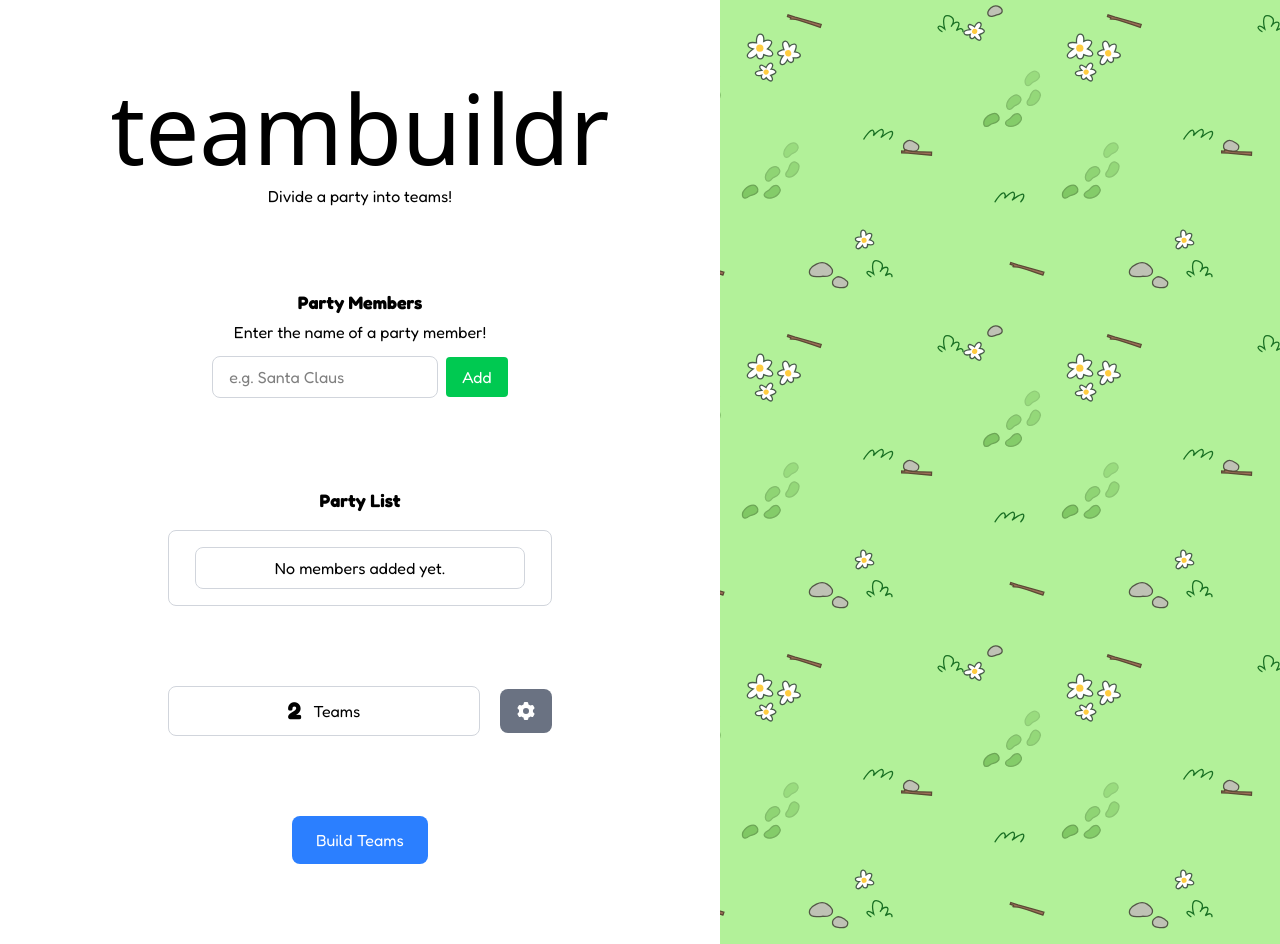
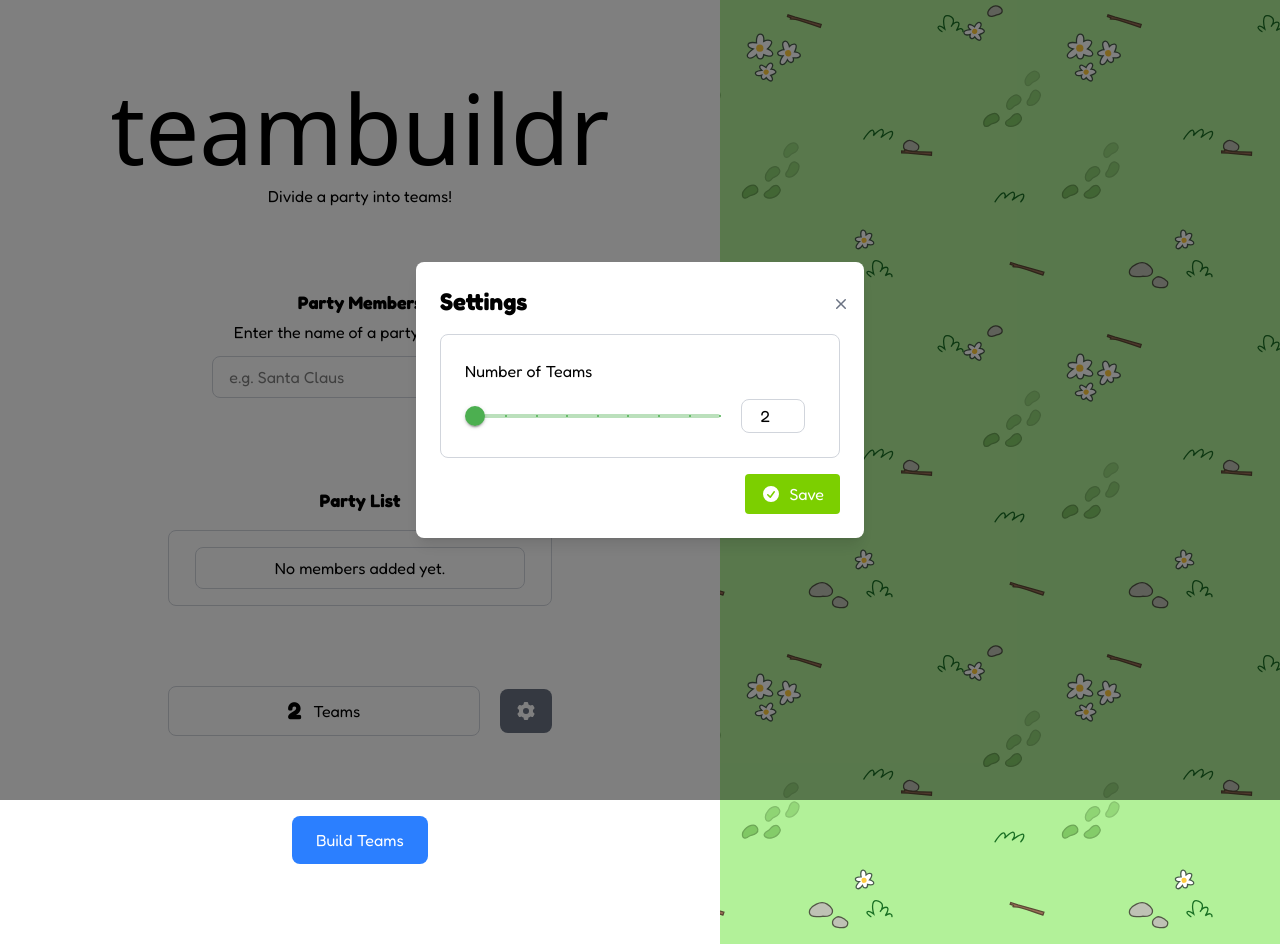
Before and after one commit to francizesperanza/teambuildr, a React (Vite) app: page / in a window 1280 px wide. Both pictures are taken after a click on the button 526 px from the left and 711 px from the top of the page. Built offline with nearby package versions, Linux system fonts and the light colour scheme; a web font is replaced by a local one.

Commit message:
number of team can now be set in home page

```diff
--- a/package.json
+++ b/package.json
@@ -10,7 +10,10 @@
     "preview": "vite preview"
   },
   "dependencies": {
+    "@emotion/react": "^11.14.0",
+    "@emotion/styled": "^11.14.1",
     "@heroicons/react": "^2.2.0",
+    "@mui/material": "^7.3.7",
     "@tailwindcss/vite": "^4.1.18",
     "animejs": "^4.2.2",
     "react": "^19.2.0",
--- a/src/Home.jsx
+++ b/src/Home.jsx
@@ -4,13 +4,21 @@ import { Link, useNavigate} from 'react-router-dom'
 import './Home.css'
 import { toast, ToastContainer } from 'react-toastify';
 import { Cog6ToothIcon } from '@heroicons/react/20/solid';
+import SettingsModal from './SettingsModal.jsx';
 
 function Home() {
   const [members, setMembers] = useState([]);
+  const [numTeams, setNumTeams] = useState(2);
+  const [isSettingsOpen, setIsSettingsOpen] = useState(false);
   const navigate = useNavigate();
 
   useEffect(() => {
     const stored = localStorage.getItem('members');
+    const currentSettings = localStorage.getItem('settings');
+    if (currentSettings) {
+      const settings = JSON.parse(currentSettings);
+      setNumTeams(settings.numTeams);
+    }
     if (stored) {
       setMembers(JSON.parse(stored));
     }
@@ -45,8 +53,23 @@ function Home() {
       });
       return;
     }
+
+    if(members.length < numTeams) {
+      toast.error('You do not have enough members to build the specified number of teams.', {
+        position: "top-center",
+        autoClose: 2000,
+        hideProgressBar: false,
+        closeOnClick: true,
+        pauseOnHover: true,
+        draggable: true,
+        progress: undefined,
+        theme: "light",
+      });
+      return;
+    }
+
     localStorage.setItem('members', JSON.stringify(members));
-    navigate('/result', { state: members });
+    navigate('/result', { state: {members: members, numTeams: numTeams}});
   }
 
   return (
@@ -81,11 +104,12 @@ function Home() {
         </div>
         <div className='flex items-center justify-around gap-5 w-[30vw]'>
           <div className='flex justify-center items-center gap-3 border border-gray-300 rounded-lg px-4 py-2 flex-1 text-center'>
-            <div className='font-bold text-2xl'>2</div>
+            <div className='font-bold text-2xl'>{numTeams}</div>
             Teams
           </div>
-          <button type="button" className="flex justify-center items-center bg-gray-500 px-4 py-3 rounded-lg text-white" id="team-count-btn">
+          <button onClick={() => setIsSettingsOpen(true)} type="button" className="flex justify-center items-center bg-gray-500 px-4 py-3 rounded-lg text-white" id="team-count-btn">
             <Cog6ToothIcon className="h-5 w-5 inline" /></button>
+          <SettingsModal isOpen={isSettingsOpen} updateSettings={(newNum) => setNumTeams(newNum)} onClose={() => setIsSettingsOpen(false)} />
         </div>
         <div>
             <button onClick={buildTeams} type="button" className="bg-blue-500 px-6 py-3 rounded-lg text-white" id="generate-btn">Build Teams</button>
--- /dev/null
+++ b/src/Modal.jsx
@@ -0,0 +1,25 @@
+import { XMarkIcon } from '@heroicons/react/20/solid';
+import { useState } from 'react'
+
+
+function Modal({isOpen, onClose, children}) {
+    if (!isOpen) return null;
+
+    return (
+        <div className="fixed inset-0 flex items-center justify-center bg-black/50"
+            onClick={onClose}>
+            <div className="bg-white rounded-lg shadow-lg p-6 max-w-md w-full relative z-10"
+                 onClick={(e) => e.stopPropagation()}>
+                <button
+                    className="absolute top-[10%] right-[3%] text-gray-500 hover:text-gray-700"
+                    onClick={onClose}
+                >
+                    <XMarkIcon className="h-5 w-5 inline" />
+                </button>
+                {children}
+            </div>
+        </div>
+    );
+}
+
+export default Modal
--- a/src/Result.jsx
+++ b/src/Result.jsx
@@ -9,10 +9,10 @@ import { ArrowLeftIcon } from '@heroicons/react/20/solid';
 import { ToastContainer, toast } from 'react-toastify';
 
 
-function Result({name, onEdit, onRemove}) {
+function Result() {
     const {state} = useLocation();
-    const members = state || [];
-    const teamNumber = 3; // Default team number
+    const members = state?.members;
+    const teamNumber = state?.numTeams;
     const [teams, setTeams] = useState([]);
     const [animating, setAnimating] = useState(true);
 
@@ -27,7 +27,11 @@ function Result({name, onEdit, onRemove}) {
         'Green': 'rgb(37, 211, 83)',
         'Yellow': 'rgb(255, 252, 94)',
         'Purple': 'rgb(193, 142, 255)',
-        'Pink': 'rgb(255, 174, 212)'
+        'Pink': 'rgb(255, 174, 212)',
+        'Orange': 'rgb(255, 153, 0)',
+        'Teal': 'rgb(55, 219, 172)',
+        'Brown': 'rgb(182, 70, 19)',
+        'Gray': 'rgb(163, 163, 163)',
     }
 
     const capitalize = (word) => {
--- /dev/null
+++ b/src/SettingsModal.jsx
@@ -0,0 +1,60 @@
+import {useEffect, useState} from 'react'
+import Modal from './Modal';
+import { CheckCircleIcon } from '@heroicons/react/20/solid';
+import Slider from '@mui/material/Slider';
+
+function SettingsModal({isOpen, onClose, updateSettings}) {
+    const [settings, setSettings] = useState();
+
+    useEffect(() => {
+        const currSettings = localStorage.getItem('settings');
+        if (currSettings) {
+            setSettings(JSON.parse(currSettings));
+        }
+    }, []);
+
+    const saveSettings = () => {
+        const numTeams = parseInt(document.querySelector('input[type="number"]').value);
+        const settings = {
+            numTeams: numTeams
+        };
+        localStorage.setItem('settings', JSON.stringify(settings));
+        updateSettings(numTeams);
+        onClose();
+    }
+    return (
+        <>
+            <Modal isOpen={isOpen} onClose={onClose}>
+                <h2 className="text-2xl font-bold mb-4">Settings</h2>
+                <div className='flex flex-col w-full items-center justify-around gap-4 p-6 border border-gray-300 rounded-lg mb-4'>
+                    <div className='flex flex-col w-full items-center justify-between gap-4'>
+
+                        <div className='text-left w-full flex-1'>Number of Teams</div>
+                        <div className='flex items-center justify-around w-full'>
+                            <Slider aria-label="Small steps"
+                            value={settings?.numTeams || 2}
+                            onChange={(e, newValue) => setSettings({...settings, numTeams: newValue})}
+                            step={1}
+                            marks
+                            min={2}
+                            max={10}
+                            valueLabelDisplay="auto"
+                            sx={{
+                                maxWidth: '70%',
+                                color: 'success.light'
+                            }}></Slider>
+                            <input type="number" min={2} max={10} value={settings?.numTeams || 2}
+                                onChange={(e) => setSettings({...settings, numTeams: parseInt(e.target.value)})}
+                                className="w-16 text-center border border-gray-300 rounded-lg px-2 py-1" disabled/>
+                        </div>
+                    </div>
+                </div>
+                <button onClick={saveSettings} className="float-right flex items-center justify-center bg-lime-500 text-white px-4 py-2 rounded hover:bg-lime-600">
+                    <CheckCircleIcon className="h-5 w-5 mr-2 inline" /> Save
+                </button>
+            </Modal>
+        </>
+    );
+}
+
+export default SettingsModal;
--- a/src/Teamsheet.jsx
+++ b/src/Teamsheet.jsx
@@ -142,7 +142,7 @@ function Teamsheet({members, teamColor, teamName, animating, setAnimating}) {
 
   return (
     <>
-      <div ref={root} className='overflow-visible flex-[40%] flex items-center justify-center flex-col p-[.1vh] gap-3'>
+      <div ref={root} className='overflow-visible flex-[20%] flex items-center justify-center flex-col p-[.1vh] gap-3'>
           <div className={'font-bold outline-dashed outline-black outline-2 text-center rounded-full px-[1vw] py-[1vh]' + (animating ? ' opacity-0' : ' opacity-100')}
           style={{backgroundColor: teamColor ? teamColor[1]: undefined}}>{teamColor ? teamColor[0] : 'Team'} {teamName}</div>
 
```
Also changed, not shown: 1 other file (tests, documents, lock files or other folders).
